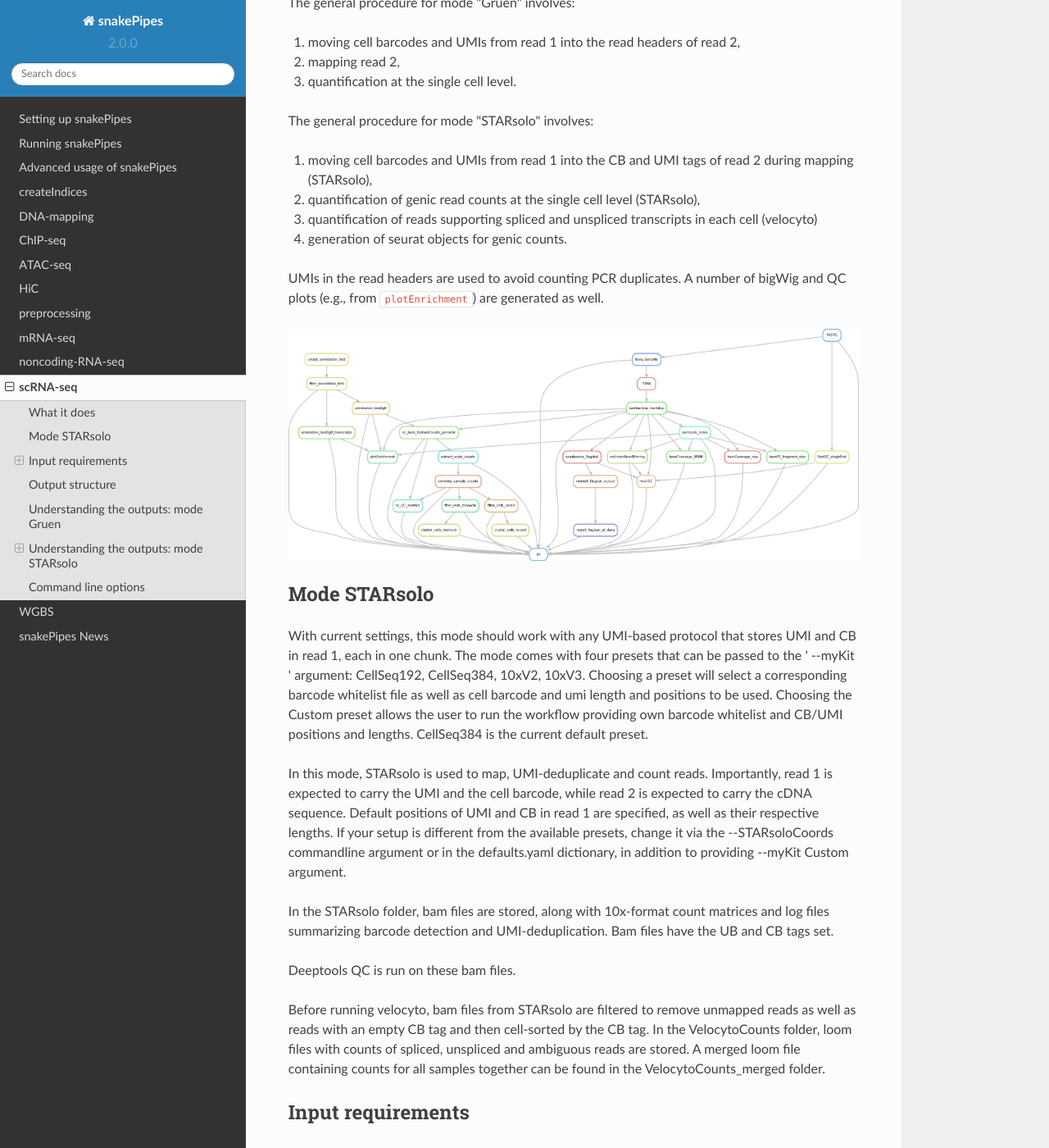
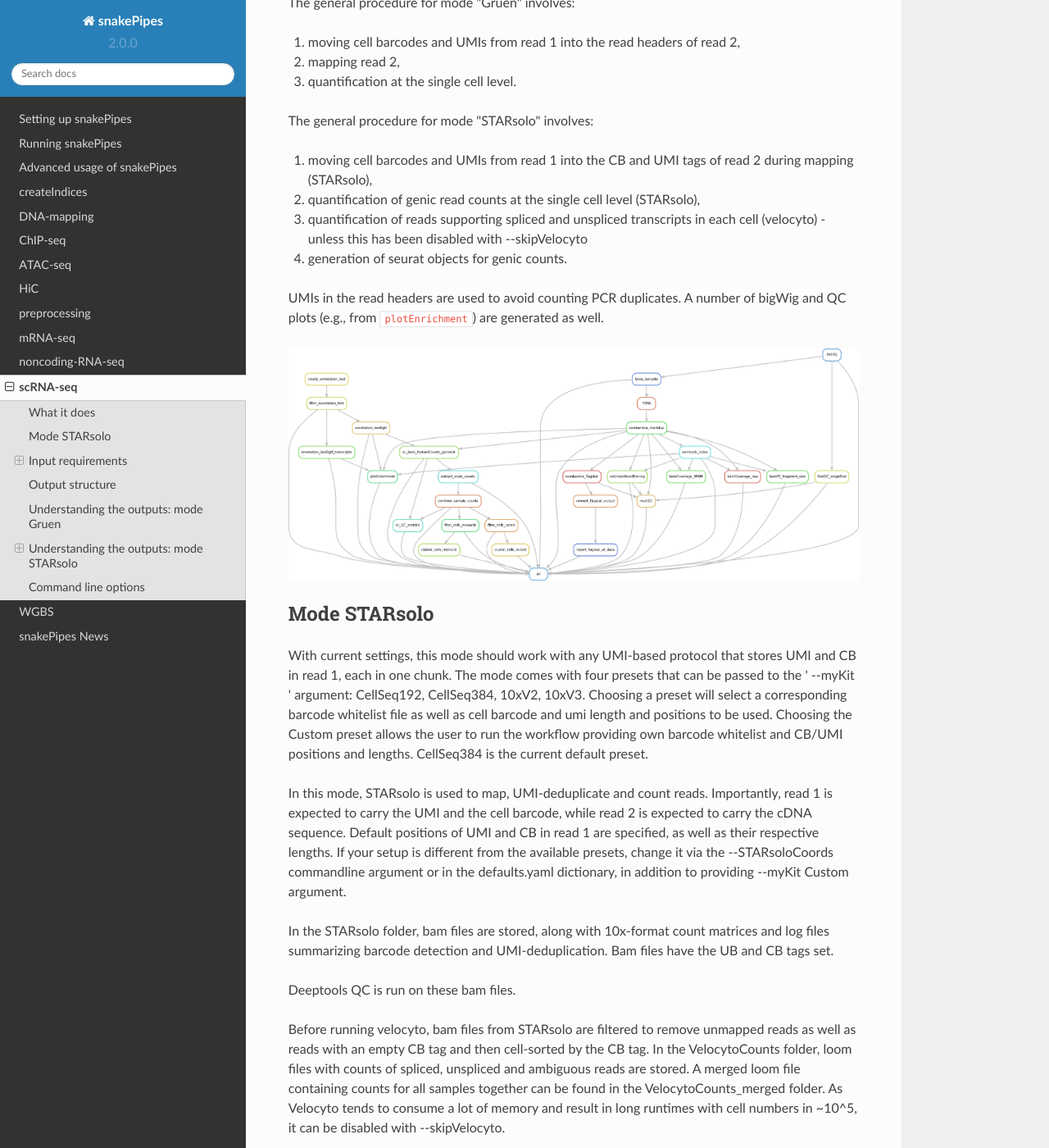
Before and after one commit to maxplanck-ie/snakepipes, a Sphinx documentation site: the page built from docs/content/workflows/scRNA-seq.rst, in a window 1280 px wide and 1400 px high, scrolled down 368 px. Shown: the whole window at 82% size. Built offline with Sphinx 7.4.7 and the Read the Docs theme 2.0.0, drawn with Linux system fonts in a browser that asks for light colours.

Commit message:
updated docs

```diff
--- a/docs/content/workflows/scRNA-seq.rst
+++ b/docs/content/workflows/scRNA-seq.rst
@@ -22,7 +22,7 @@ The general procedure for mode "STARsolo" involves:
 
 1. moving cell barcodes and UMIs from read 1 into the CB and UMI tags of read 2 during mapping (STARsolo),
 2. quantification of genic read counts at the single cell level (STARsolo),
-3. quantification of reads supporting spliced and unspliced transcripts in each cell (velocyto)
+3. quantification of reads supporting spliced and unspliced transcripts in each cell (velocyto) - unless this has been disabled with --skipVelocyto
 4. generation of seurat objects for genic counts.
 
 UMIs in the read headers are used to avoid counting PCR duplicates. A number of bigWig and QC plots (e.g., from ``plotEnrichment``) are generated as well.
@@ -44,7 +44,7 @@ Bam files have the UB and CB tags set.
 Deeptools QC is run on these bam files.
 
 Before running velocyto, bam files from STARsolo are filtered to remove unmapped reads as well as reads with an empty CB tag and then cell-sorted by the CB tag.
-In the VelocytoCounts folder, loom files with counts of spliced, unspliced and ambiguous reads are stored. A merged loom file containing counts for all samples together can be found in the VelocytoCounts_merged folder.
+In the VelocytoCounts folder, loom files with counts of spliced, unspliced and ambiguous reads are stored. A merged loom file containing counts for all samples together can be found in the VelocytoCounts_merged folder. As Velocyto tends to consume a lot of memory and result in long runtimes with cell numbers in ~10^5, it can be disabled with --skipVelocyto.
 
 
 Input requirements
```
